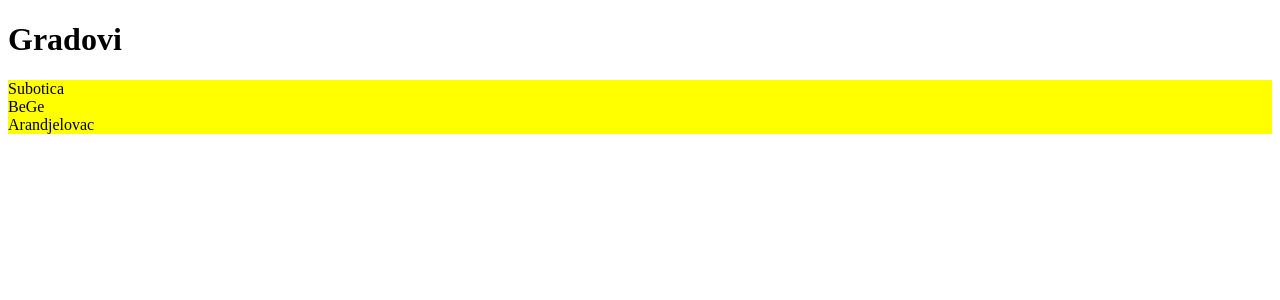
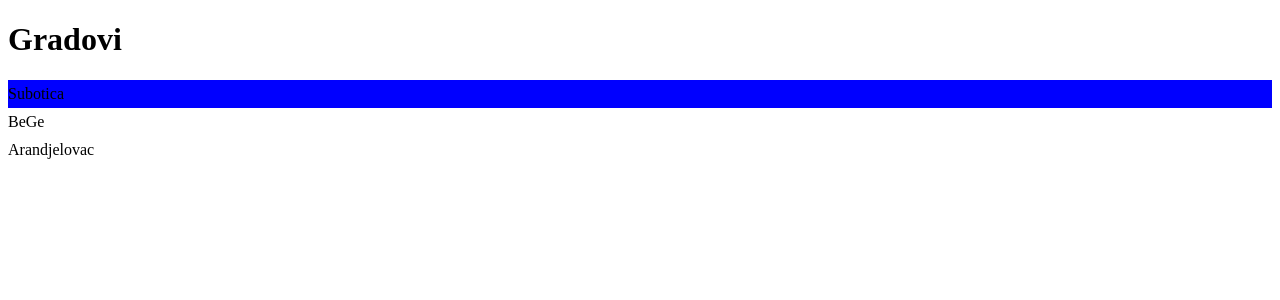
Before and after one commit to Slashh48/react-app, a React (Vite) app: page / in a window 1280 px wide. Shown: the top 300 px of the page. Built offline with nearby package versions, Linux system fonts and the light colour scheme.

Commit message:
E ja bi rekao da je dosta za danas.

```diff
--- a/package.json
+++ b/package.json
@@ -11,7 +11,8 @@
   "dependencies": {
     "bootstrap": "^5.2.3",
     "react": "^18.2.0",
-    "react-dom": "^18.2.0"
+    "react-dom": "^18.2.0",
+    "styled-components": "^6.0.4"
   },
   "devDependencies": {
     "@types/react": "^18.0.27",
--- a/src/components/ListGroup/ListGroup.module.css
+++ b/src/components/ListGroup/ListGroup.css
@@ -2,7 +2,3 @@
    list-style:none;
    padding: 0;
 }
-
-.container{
-   background: yellow;
-}
--- a/src/components/ListGroup/ListGroup.tsx
+++ b/src/components/ListGroup/ListGroup.tsx
@@ -1,5 +1,20 @@
 import { useState } from "react";
-import styles from "./ListGroup.module.css";
+import "./ListGroup.css";
+import styled from "styled-components";
+
+const List = styled.ul`
+  list-style: none;
+  padding: 0;
+`;
+
+interface ListItemProps {
+  active: boolean;
+}
+
+const ListItem = styled.li<ListItemProps>`
+  padding: 5px 0;
+  background: ${(props) => (props.active ? "blue" : "none")};
+`;
 
 interface Props {
   items: string[];
@@ -9,19 +24,15 @@ interface Props {
 
 function ListGroup({ items, heading, onSelectItem }: Props) {
   //Hook ili ti tzv kuka
-  const [selectedIndex, setSelectedIndex] = useState(-1);
+  const [selectedIndex, setSelectedIndex] = useState(0);
   return (
     <>
       <h1>{heading}</h1>
       {items.length === 0 && <p>No item found.</p>}
-      <ul className={[styles.listGroup, styles.container].join(" ")}>
+      <List>
         {items.map((item, index) => (
-          <li
-            className={
-              selectedIndex === index
-                ? "list-group-item active"
-                : "list-group-item"
-            }
+          <ListItem
+            active={index === selectedIndex}
             key={item}
             onClick={() => {
               setSelectedIndex(index);
@@ -29,9 +40,9 @@ function ListGroup({ items, heading, onSelectItem }: Props) {
             }}
           >
             {item}
-          </li>
+          </ListItem>
         ))}
-      </ul>
+      </List>
     </>
   );
 }
```
Also changed, not shown: 1 other file (tests, documents, lock files or other folders).
